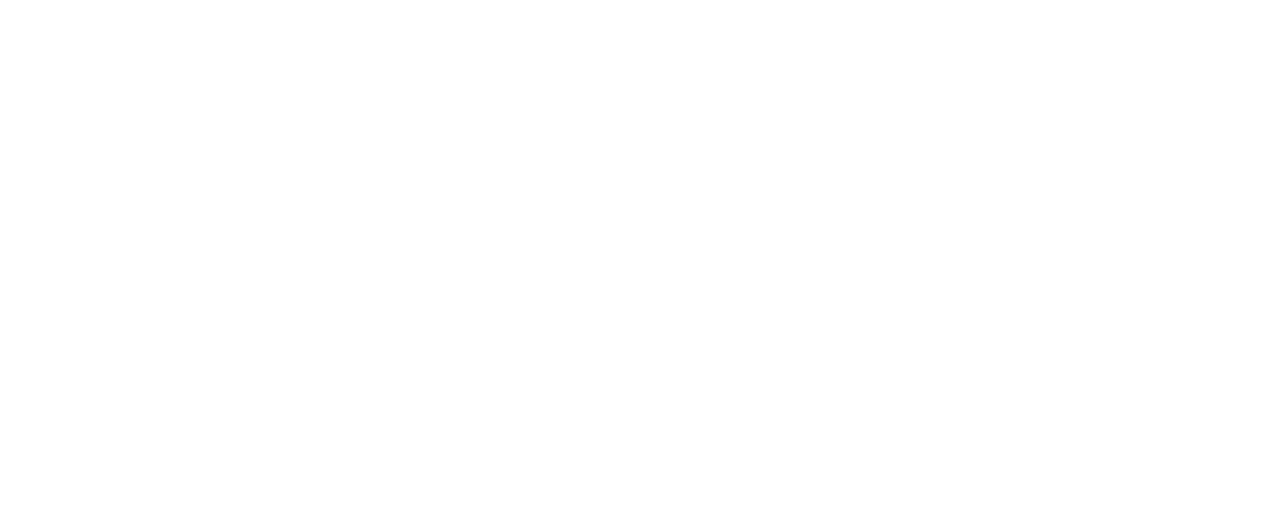
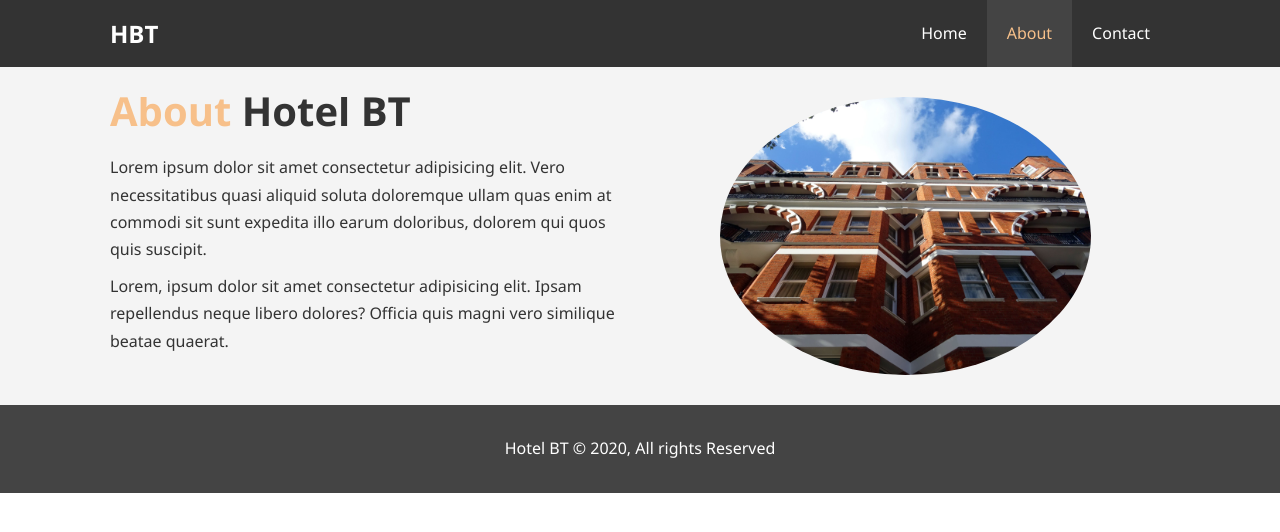
Before and after one commit to anuragd23/Hotel-Landing-Page, a plain HTML site: page about.html in a window 1280 px wide. Drawn offline with Linux system fonts and the light colour scheme.

Commit message:
Started about us page

```diff
--- a/about.html
+++ b/about.html
@@ -0,0 +1,42 @@
+<!DOCTYPE html>
+<html lang="en">
+<head>
+    <meta charset="UTF-8">
+    <meta name="viewport" content="width=device-width, initial-scale=1.0">
+    <meta name="description" content= "Welcome to the amazing hotel in Boston">
+    <meta name="keywords" content="hotel,boston hotel, new england hotel">
+    <link rel="stylesheet" href="css/style.css">
+    <title>Hotel BT | About</title>
+</head>
+<body>
+    <header>
+        <nav id="navbar">
+            <div class="container">
+                <ul>
+                    <li><a href="index.html">Home</a></li>
+                    <li><a class="current"  href="about.html">About</a></li>
+                    <li><a href="contact.html">Contact</a></li>
+                </ul>
+            <h1 class="logo"><a href="index.html">HBT</a></h1>
+            </div>
+        </nav>
+    </header>
+    <div id="about-info" class="bg-light py-3">
+        <div class="container">
+            <div class="info-left">
+                <h1 class="l-heading"><span class="text-primary">About</span> Hotel BT</h1>
+                <p>Lorem ipsum dolor sit amet consectetur adipisicing elit. Vero necessitatibus quasi aliquid soluta doloremque ullam quas enim at commodi sit sunt expedita illo earum doloribus, dolorem qui quos quis suscipit.</p>
+                <p>Lorem, ipsum dolor sit amet consectetur adipisicing elit. Ipsam repellendus neque libero dolores? Officia quis magni vero similique beatae quaerat.</p>
+            </div>
+            <div class="info-right">
+                <img src="./img/photo-2.jpg" alt="hotel">
+            </div>
+        </div>
+    </div>
+    <footer id="main-footer">
+        <p>
+            Hotel BT &copy; 2020, All rights Reserved
+        </p>
+    </footer>
+</body>
+</html>
--- a/css/style.css
+++ b/css/style.css
@@ -80,6 +80,21 @@ p {
 
 .clr {
   clear: both;
+}
+
+.l-heading {
+  font-size: 40px;
+}
+
+/* Padding */
+.py-1 {
+  padding: 10px 0;
+}
+.py-2 {
+  padding: 20px 0;
+}
+.py-3 {
+  padding: 30px 0;
 }
 
 /* Navbar */
@@ -178,6 +193,26 @@ p {
   margin-bottom: 10px;
 }
 
+/* About Info */
+#about-info .info-right {
+  float: right;
+  width: 50%;
+  min-height: 100%;
+}
+
+#about-info .info-right img {
+  display: block;
+  margin: auto;
+  width: 70%;
+  border-radius: 50%;
+}
+
+#about-info .info-left {
+  float: left;
+  width: 50%;
+  min-height: 100%;
+}
+
 /* Footer */
 #main-footer {
   text-align: center;
```
